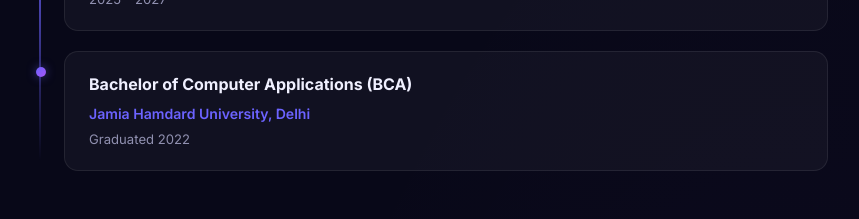
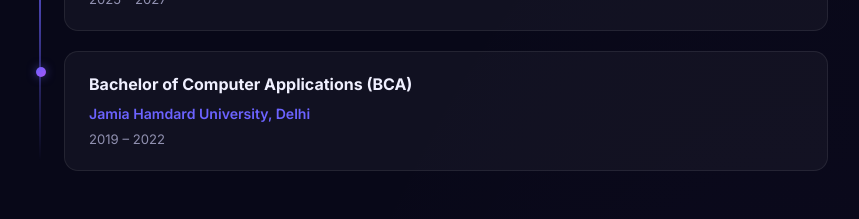
Before and after one commit to sharafath-ali/Personal-website, a React (Vite) app: page / in a window 1280 px wide. Shown: the part 2640-2859 px from the top of the page, without its empty margins (210-1069 px from the left). Built offline with nearby package versions, Linux system fonts and the light colour scheme; a web font is replaced by a local one.

Commit message:
feat: add Resume component featuring experience timeline, education, skill grid, and download link

```diff
--- a/src/components/Resume.jsx
+++ b/src/components/Resume.jsx
@@ -137,7 +137,7 @@ function Resume() {
                 Bachelor of Computer Applications (BCA)
               </h4>
               <p className="company-name">Jamia Hamdard University, Delhi</p>
-              <p className="employment-dates">Graduated 2022</p>
+              <p className="employment-dates">2019 – 2022</p>
             </div>
           </div>
         </div>
```
